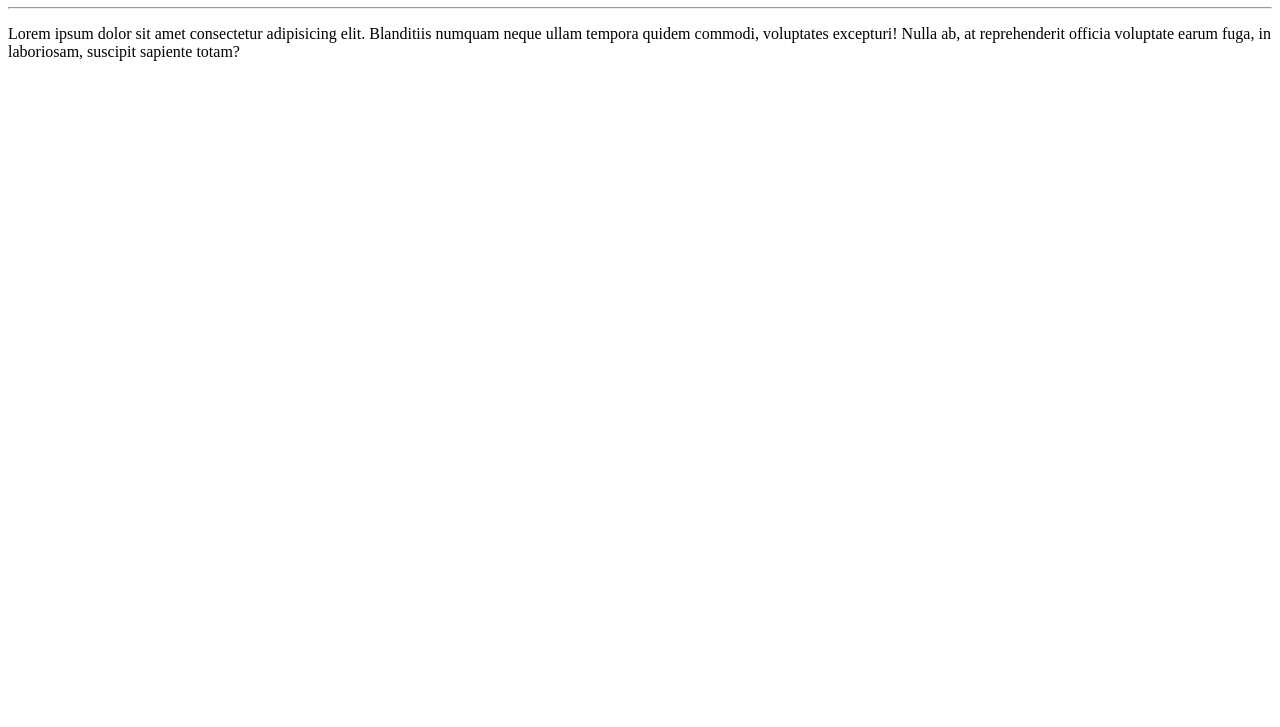
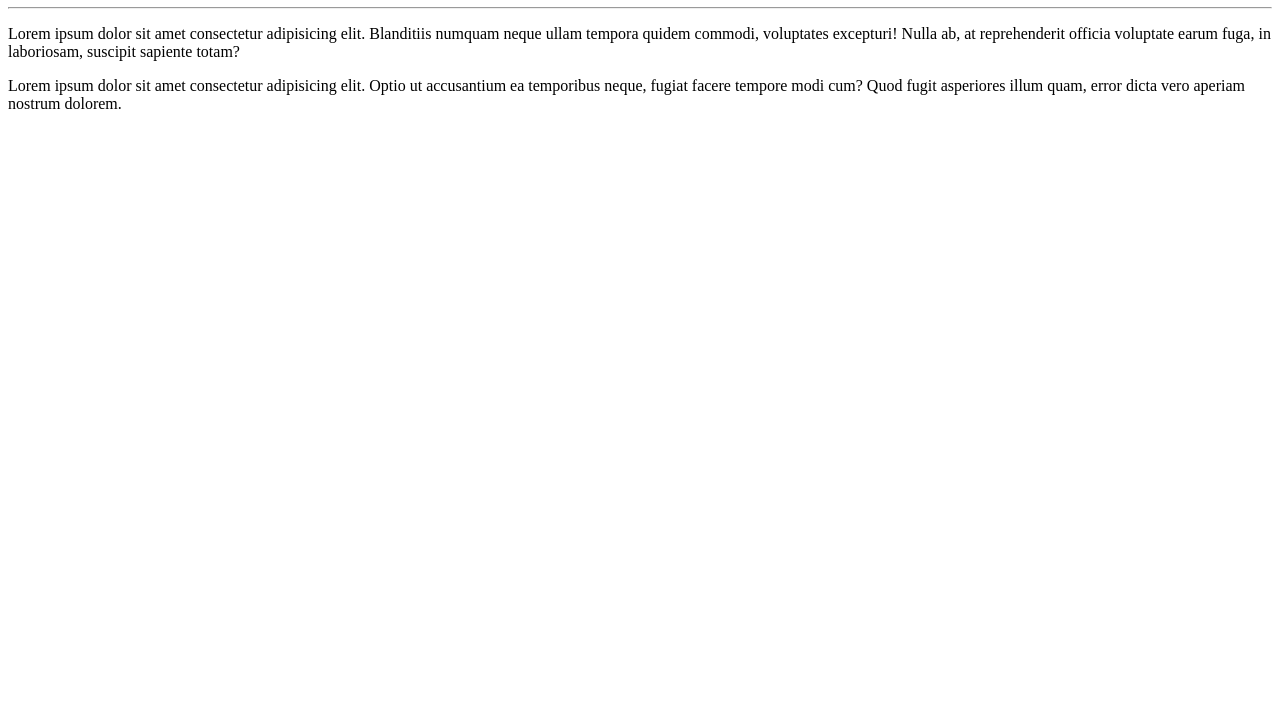
Before and after one commit to Htomz/ola-mundo, a plain HTML site: page site-exemplo/index.html in a window 1280 px wide. Shown: the part 73-800 px from the top of the page. Drawn offline with Linux system fonts and the light colour scheme.

Commit message:
Adicionei um paragrafo

```diff
--- a/site-exemplo/index.html
+++ b/site-exemplo/index.html
@@ -9,5 +9,6 @@
   <h1>Olá, Mundo</h1>
   <hr>
   <p>Lorem ipsum dolor sit amet consectetur adipisicing elit. Blanditiis numquam neque ullam tempora quidem commodi, voluptates excepturi! Nulla ab, at reprehenderit officia voluptate earum fuga, in laboriosam, suscipit sapiente totam?</p>
+  <p>Lorem ipsum dolor sit amet consectetur adipisicing elit. Optio ut accusantium ea temporibus neque, fugiat facere tempore modi cum? Quod fugit asperiores illum quam, error dicta vero aperiam nostrum dolorem.</p>
 </body>
 </html>
```
